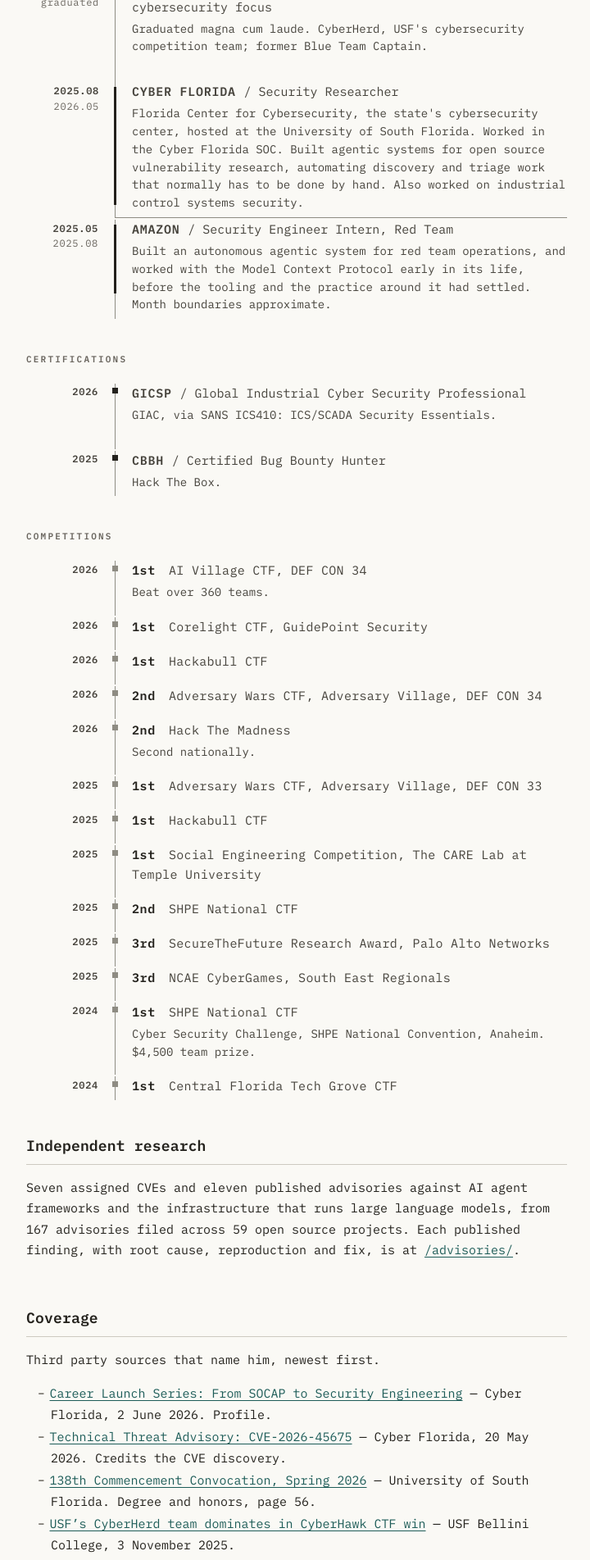
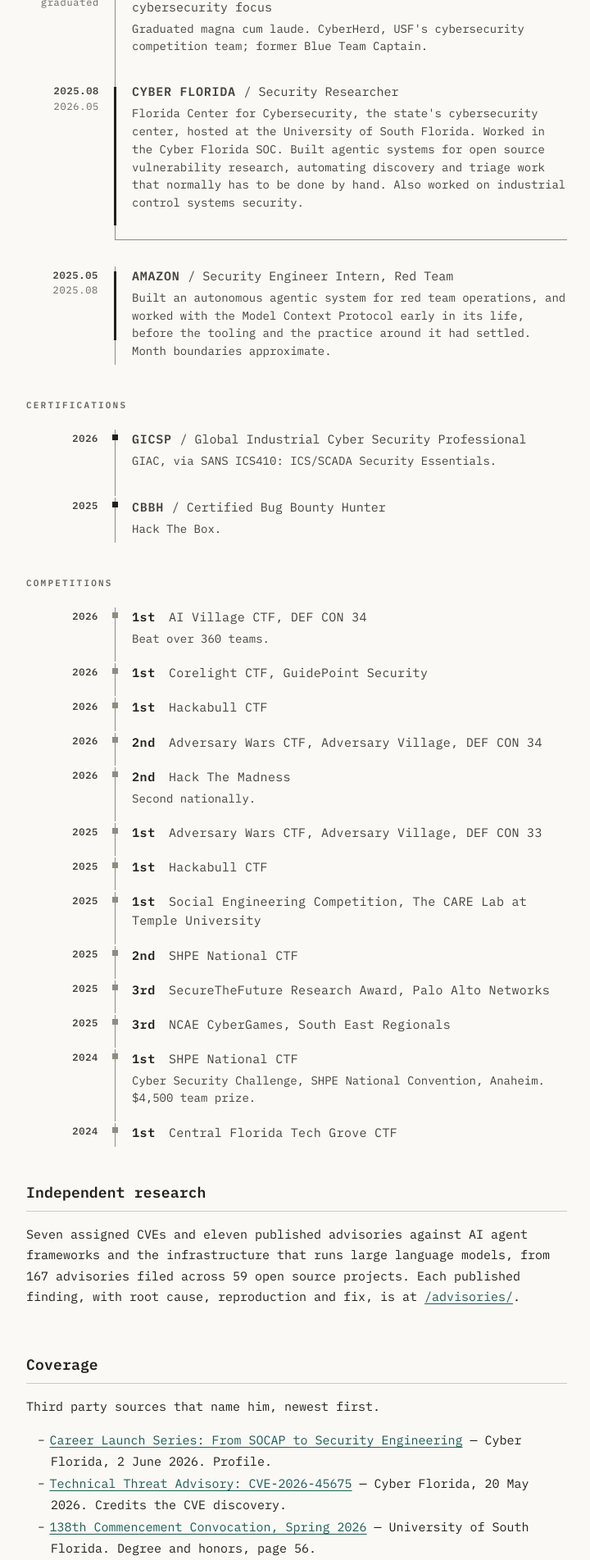
Before and after one commit to sfwani/sfwani.github.io, a Jekyll site: the page built from experience.md, in a window 1280 px wide. Shown: the part 702-2605 px from the top of the page at 82% size, without its empty margins (278-998 px from the left). Built offline with Jekyll 4.4.1, drawn with Linux system fonts in a browser that asks for light colours.

Commit message:
Fix the collapsed gap after the concurrency bracket
.rl-stream > .rl-entry:last-child > .rl-body{padding-bottom:.35rem} trims the
tail of the roles stream, but .rl-substream also carries .rl-stream, so the
selector matched the last entry inside the bracket as well. Cyber Florida
closed with 5.6px instead of 30.4px, and .rl-bracket carries no bottom
padding or margin, so the Amazon internship started 2px after it. Measured:
Cyber Florida ended at y=984, the next entry began at y=986.

```diff
--- a/_sass/main.scss
+++ b/_sass/main.scss
@@ -575,3 +575,13 @@
   display:inline-block; width:4ch; margin-right:1ch;
   font-weight:600; letter-spacing:.04em; color:var(--fm-ink);
 }
+
+// The concurrency bracket collapsed against the entry after it.
+// .rl-stream > .rl-entry:last-child > .rl-body{padding-bottom:.35rem} was meant
+// to trim the tail of the whole stream, but .rl-substream also carries
+// .rl-stream, so it matched the last entry INSIDE the bracket too. Cyber
+// Florida therefore ended with 5.6px instead of 30.4px, and .rl-bracket has no
+// bottom padding or margin, so the Amazon internship began 2px later.
+.exp.exp--rule .rl-substream > .rl-entry:last-child > .rl-body { padding-bottom: 1.9rem; }
+.exp.exp--rule .rl-bracket { padding-bottom: .1rem; margin-bottom: 1.9rem; }
+.exp.exp--rule .rl-groupwrap + .rl-entry > .rl-body { padding-top: 0; }
```
Also changed, not shown: advisories.md (+1 -1 lines).
